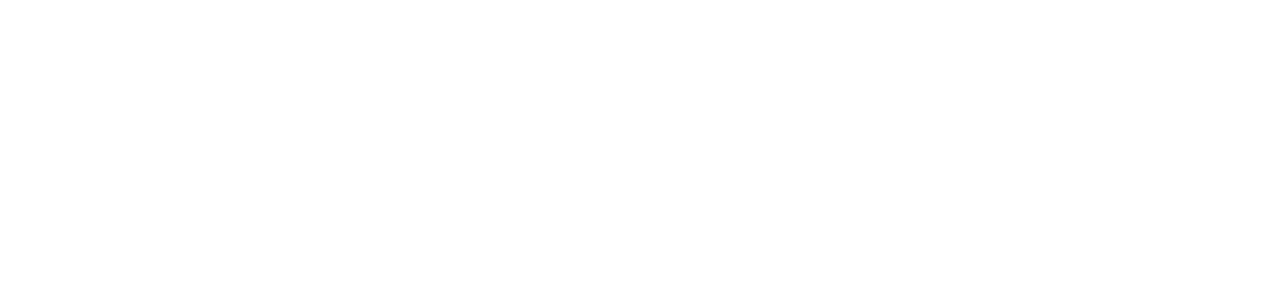
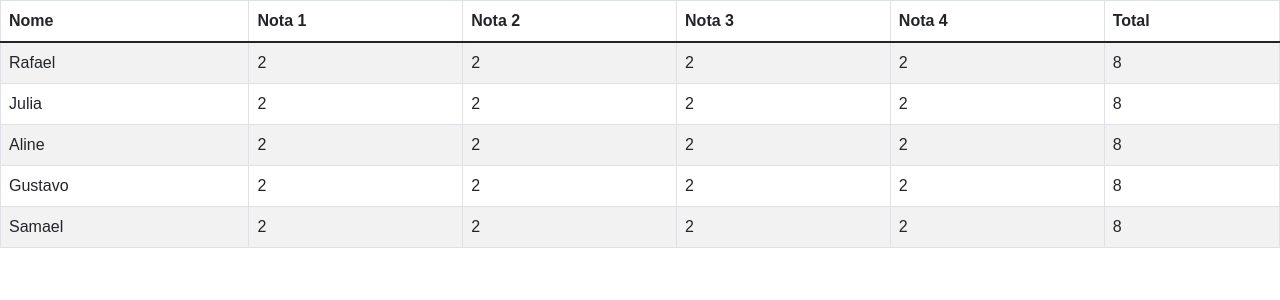
Before and after one commit to rafaelrt1/escola-ativa-front, a React (Create React App) app: page /Tabela in a window 1280 px wide. Before the commit this address had no page. Shown: the top 300 px of the page. Built offline with nearby package versions, Linux system fonts and the light colour scheme.

Commit message:
Criado tabela, registo de disciplinas, turmas e alunos

```diff
--- a/package.json
+++ b/package.json
@@ -9,10 +9,13 @@
     "@testing-library/jest-dom": "^5.16.4",
     "@testing-library/react": "^13.3.0",
     "@testing-library/user-event": "^13.5.0",
+    "bootstrap": "^5.1.3",
     "react": "^18.1.0",
+    "react-bootstrap": "^2.4.0",
     "react-dom": "^18.1.0",
     "react-router-dom": "^6.3.0",
     "react-scripts": "5.0.1",
+    "react-select": "^5.3.2",
     "web-vitals": "^2.1.4"
   },
   "scripts": {
--- a/src/App.js
+++ b/src/App.js
@@ -1,6 +1,10 @@
 import Login from './components/Login';
 import Cadastro from './components/Cadastro'
+import CadastroAluno from './components/CadastroAluno'
+import Tabela from './components/Tabela'
+import RegistroDisciplina from './components/RegistroDisciplina'
 import { BrowserRouter, Route, Routes } from "react-router-dom";
+import 'bootstrap/dist/css/bootstrap.min.css';
 
 function App() {
   return (
@@ -8,7 +12,10 @@
         <Routes>
           <Route exact path="/" element={<Login />} />
           <Route exact path="/Cadastro" element={<Cadastro />} />
-          </Routes>
+          <Route exact path="/CadastroAluno" element={<CadastroAluno />} />
+          <Route exact path="/Tabela" element={<Tabela />} />
+          <Route exact path="/RegistroDisciplina" element={<RegistroDisciplina />} />
+        </Routes>
       </BrowserRouter>
   );
 }
--- a/src/components/Cadastro.jsx
+++ b/src/components/Cadastro.jsx
@@ -12,7 +12,7 @@
 
           <p>
             <label for="email_cad">Seu e-mail</label>
-            <input id="email_cad" name="email_cad" required="required" type="email" placeholder="contato@htmlecsspro.com"/>
+            <input id="email_cad" name="email_cad" required="required" type="email" placeholder="professor@gmail.com"/>
           </p>
 
           <p>
--- /dev/null
+++ b/src/components/CadastroAluno.jsx
@@ -0,0 +1,41 @@
+import Select from 'react-select'
+import optionsDisciplina from '../options';
+import optionsTurma from '../options';
+
+const CadastroAluno = () => {
+    return (
+        <section className='content'>
+            <div id="cadastro">
+                <form method="post" action="">
+                    <h1>Cadastro de Aluno</h1>
+
+                    <p>
+                        <label for="nome_cad">Nome Completo</label>
+                        <input id="nome_cad" name="nome_cad" required="required" type="text" placeholder="nome completo" />
+                    </p>
+
+                    <p>
+                        <label for="select_cad">Disciplina</label>
+                        <Select className='labelSelect' options={optionsDisciplina} isMulti/>
+                    </p>
+
+                    <p>
+                        <label for="select_cad">Turma</label>
+                        <Select className='labelSelect' options={optionsTurma}/>
+                    </p>
+
+                    <p>
+                        <input type="submit" value="Cadastrar" />
+                    </p>
+
+                    <p class="link">
+                        Ja cadastrou todos?
+                        <a href="http://localhost:3000/Tabela">Alunos</a>
+                    </p>
+                </form>
+            </div>
+        </section>
+    )
+}
+
+export default CadastroAluno;
--- a/src/components/Login.jsx
+++ b/src/components/Login.jsx
@@ -3,16 +3,16 @@
     return (
         <section className='content'>
             <div id="login">
-                <form method="post" action="">
+                <form method="" action="http://localhost:3000/RegistroDisciplina">
                     <h1>Login</h1>
                     <p>
                         <label for="nome_login">Seu nome</label>
-                        <input id="nome_login" name="nome_login" required="required" type="text" placeholder="ex. contato@htmlecsspro.com" />
+                        <input id="nome_login" name="nome_login" type="text" placeholder="ex. professor@gmail.com" />
                     </p>
 
                     <p>
                         <label for="email_login">Seu e-mail</label>
-                        <input id="email_login" name="email_login" required="required" type="password" placeholder="ex. senha" />
+                        <input id="email_login" name="email_login" type="password" placeholder="ex. senha" />
                     </p>
 
                     <p>
@@ -21,7 +21,7 @@
                     </p>
 
                     <p>
-                        <input type="submit" value="Logar" />
+                       <input type="submit" value="Logar" />
                     </p>
 
                     <p class="link">
--- /dev/null
+++ b/src/components/RegistroDisciplina.jsx
@@ -0,0 +1,33 @@
+
+const RegistroDisciplina = () => {
+    return (
+        <section className='content'>
+            <div id="cadastro">
+                <form method="" action="">
+                    <h1>Registro</h1>
+
+                    <p>
+                        <label for="turma">Turma</label>
+                        <input name="turma" type="text" placeholder="turma" />
+                    </p>
+
+                    <p>
+                        <label for="disciplina">Disciplina</label>
+                        <input name="disciplina" type="text" placeholder="disciplina" />
+                    </p>
+
+                    <p>
+                        <input type="submit" value="Salvar" />
+                    </p>
+
+                    <p class="link">
+                        Ja registrou todos? Va para os alunos agora!
+                        <a href="http://localhost:3000/Tabela">Alunos</a>
+                    </p>
+                </form>
+            </div>
+        </section>
+    )
+}
+
+export default RegistroDisciplina;
--- /dev/null
+++ b/src/components/Tabela.jsx
@@ -0,0 +1,68 @@
+import Table from 'react-bootstrap/Table';
+
+const Tabela = () => {
+    return (
+        <>
+            <section>
+
+            </section>
+            <section>
+            <Table striped bordered hover>
+            <thead>
+                <tr>
+                    <th>Nome</th>
+                    <th>Nota 1</th>
+                    <th>Nota 2</th>
+                    <th>Nota 3</th>
+                    <th>Nota 4</th>
+                    <th>Total</th>
+                </tr>
+            </thead>
+            <tbody>
+                <tr>
+                    <td>Rafael</td>
+                    <td>2</td>
+                    <td>2</td>
+                    <td>2</td>
+                    <td>2</td>
+                    <td>8</td>
+                </tr>
+                <tr>
+                    <td>Julia</td>
+                    <td>2</td>
+                    <td>2</td>
+                    <td>2</td>
+                    <td>2</td>
+                    <td>8</td>
+                </tr>
+                <tr>
+                    <td>Aline</td>
+                    <td>2</td>
+                    <td>2</td>
+                    <td>2</td>
+                    <td>2</td>
+                    <td>8</td>
+                </tr>
+                <tr>
+                    <td>Gustavo</td>
+                    <td>2</td>
+                    <td>2</td>
+                    <td>2</td>
+                    <td>2</td>
+                    <td>8</td>
+                </tr>
+                <tr>
+                    <td>Samael</td>
+                    <td>2</td>
+                    <td>2</td>
+                    <td>2</td>
+                    <td>2</td>
+                    <td>8</td>
+                </tr>
+            </tbody>
+        </Table>
+            </section>
+        </>
+    )
+}
+export default Tabela
--- a/src/index.css
+++ b/src/index.css
@@ -99,8 +99,14 @@
   text-shadow: 0 1px 1px #333;
   -webkit-border-radius: 5px;
   border-radius: 5px;
+  transition: all 0.2s linear;
+}
 
-  transition: all 0.2s linear;
+.labelSelect{
+    margin-top: 4px;
+    border-radius: 3px;
+    box-shadow: 0px 1px 4px 0px rgb(168 168 168 / 60%) inset;
+    transition: all 0.2s linear;
 }
 
 /*estilo do botão submit no hover */
@@ -113,13 +119,12 @@
   background: #e1eaeb;
   color: #7f7c7c;
   left: 0px;
-  height: 20px;
+  min-height: 20px;
   width: 440px;
   padding: 17px 30px 20px 30px;
   font-size: 16px;
   text-align: right;
   border-top: 1px solid #dbe5e8;
-
   -webkit-border-radius: 0 0  5px 5px;
   border-radius: 0 0  5px 5px;
 }
@@ -131,10 +136,8 @@
   color: rgb(29, 162, 193);
   margin-left: 10px;
   border: 1px solid #cbd518;
-
   -webkit-border-radius: 4px;
   border-radius: 4px;
-
   -webkit-transition: all 0.4s linear;
   transition: all 0.4s  linear;
 }
--- /dev/null
+++ b/src/options.js
@@ -0,0 +1,20 @@
+const optionsDisciplina = [
+    { value: 'Disciplina1', label: 'Disciplina 1' },
+    { value: 'Disciplina2', label: 'Disciplina 2' },
+    { value: 'Disciplina3', label: 'Disciplina 3' },
+    { value: 'Disciplina4', label: 'Disciplina 4' },
+    { value: 'Disciplina5', label: 'Disciplina 5' },
+    { value: 'Disciplina6', label: 'Disciplina 6' },
+    { value: 'Disciplina7', label: 'Disciplina 7' }
+  ]
+  const optionsTurma = [
+      { value: 'Turma1', label: 'Turma 1' },
+      { value: 'Turma2', label: 'Turma 2' },
+      { value: 'Turma3', label: 'Turma 3' },
+      { value: 'Turma4', label: 'Turma 4' },
+      { value: 'Turma5', label: 'Turma 5' },
+      { value: 'Turma6', label: 'Turma 6' },
+      { value: 'Turma7', label: 'Turma 7' }
+  ]
+
+export default {optionsDisciplina,optionsTurma}
```
Also changed, not shown: 2 other files (tests, documents, lock files or other folders).
